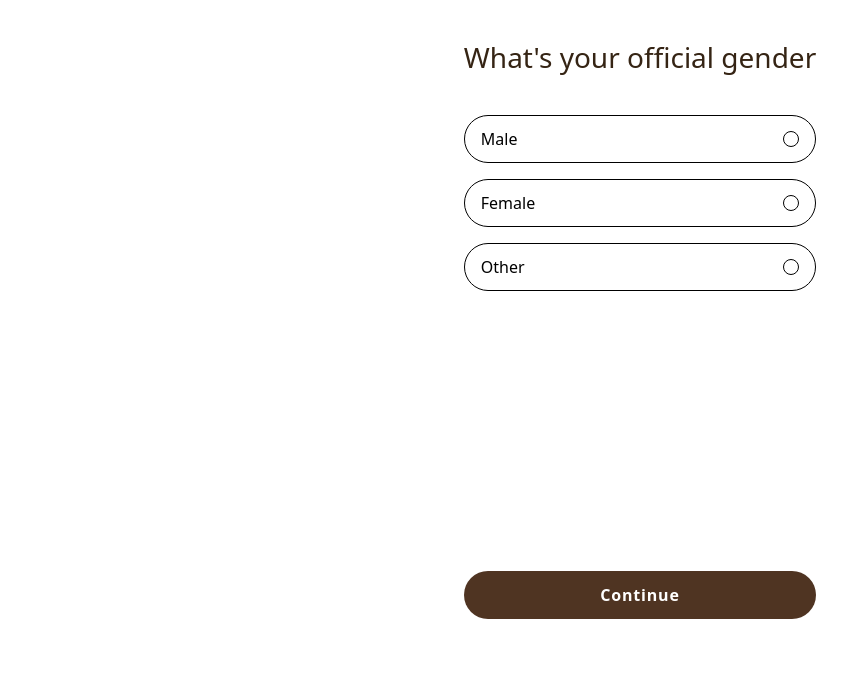
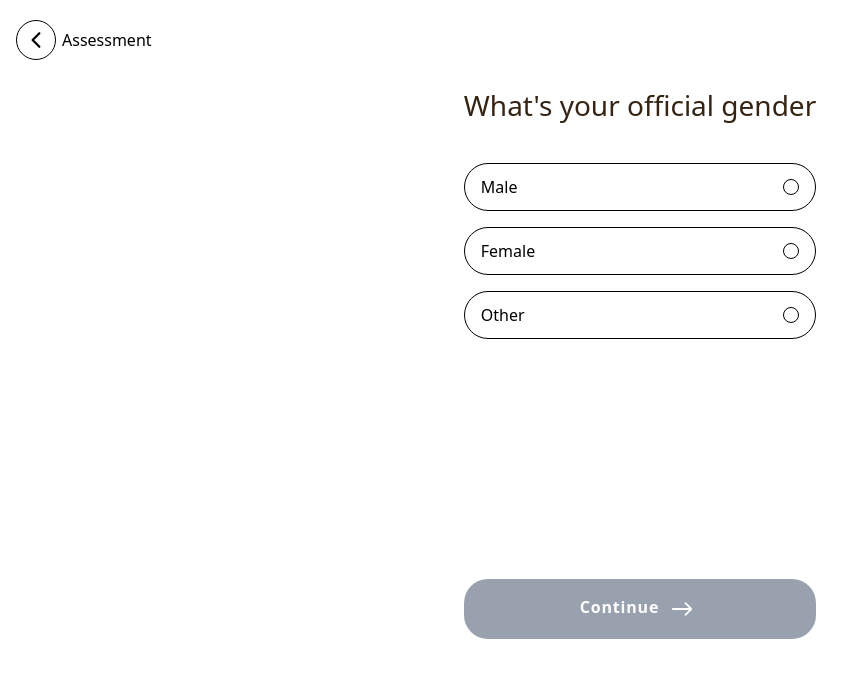
Before and after one commit to tanishqsonwane17/Heal, a React (Vite) app in the folder frontend/: page /auth/register in a window 1280 px wide. Both pictures are taken after a click on the button "Next". Shown: the top 678 px of the page, without its empty margins (0-863 px from the left). Built offline with nearby package versions, Linux system fonts and the light colour scheme.

Commit message:
gender page completed

```diff
--- a/frontend/package.json
+++ b/frontend/package.json
@@ -17,7 +17,9 @@
     "react": "^19.1.1",
     "react-dom": "^19.1.1",
     "react-hook-form": "^7.62.0",
+    "react-icons": "^5.5.0",
     "react-router": "^7.8.1",
+    "remixicon": "^4.6.0",
     "tailwindcss": "^4.1.12"
   },
   "devDependencies": {
--- a/frontend/src/components/Layout.jsx
+++ b/frontend/src/components/Layout.jsx
@@ -1,9 +1,15 @@
 import React from 'react'
 import { Outlet } from 'react-router'
-
+import { IoIosArrowBack } from "react-icons/io";
 const Layout = () => {
   return (
     <>
+    <div className='h-20 w-full flex items-center gap-1.5 px-4'>
+      <div className='h-10 flex justify-center items-center w-10 rounded-full border'>
+         <IoIosArrowBack className='text-2xl '/>
+      </div>
+      <h6>Assessment</h6>
+    </div>
     <Outlet/>
     </>
   )
--- a/frontend/src/components/Step2Gender.jsx
+++ b/frontend/src/components/Step2Gender.jsx
@@ -1,7 +1,7 @@
 import React, { useContext } from "react";
 import { useFormContext } from "react-hook-form";
 import { UserContext } from "../context/UserContext";
-
+import { IoIosArrowRoundForward } from "react-icons/io";
 const Step2Gender = () => {
   const { register, watch, setValue } = useFormContext();
   const { nextStep, prevStep } = useContext(UserContext);
@@ -11,14 +11,14 @@ const Step2Gender = () => {
   const options = ["Male", "Female", "Other"];
 
   return (
-    <div className="w-full px-4 mt-10 flex flex-col items-center justify-between  ">
+    <div className="w-full bg-[linear-gradient(to_right,_##fde1e198_10%,_white_99%)] px-4 mt-2 flex flex-col items-center justify-between  ">
       <div>
       <div className=" w-full flex justify-center ">
         <h1 className="text-[28px] leading-tight text-center font-medium text-[#352414]">
           What's your official gender
         </h1>
       </div>
-      <div className="flex flex-col gap-70 h-full">
+      <div className="flex flex-col gap-60 h-full">
       <div className=" flex flex-col gap-4 mt-10  items-center w-full">
         {options.map((gender) => (
           <div
@@ -39,13 +39,14 @@ const Step2Gender = () => {
 
     </div>
       <div className=" w-full  ">
-        <button className="bg-[#4F3422] mb-10 text-white py-3 w-full rounded-3xl tracking-wider font-semibold"
-          type="button"
-          onClick={nextStep}
-          disabled={!selectedGender}
-          >
-          Continue
-        </button>
+        <button
+        className={`mb-10 text-white py-3 w-full rounded-3xl tracking-wider font-semibold ${selectedGender ? "bg-[#4F3422]" : "bg-gray-400 cursor-not-allowed"}`}
+        type="button"
+        onClick={nextStep}
+        disabled={!selectedGender}
+      >
+        Continue <IoIosArrowRoundForward className="text-4xl inline" />
+      </button>
       </div>
       </div>
       </div>
```
Also changed, not shown: 1 other file (tests, documents, lock files or other folders).
